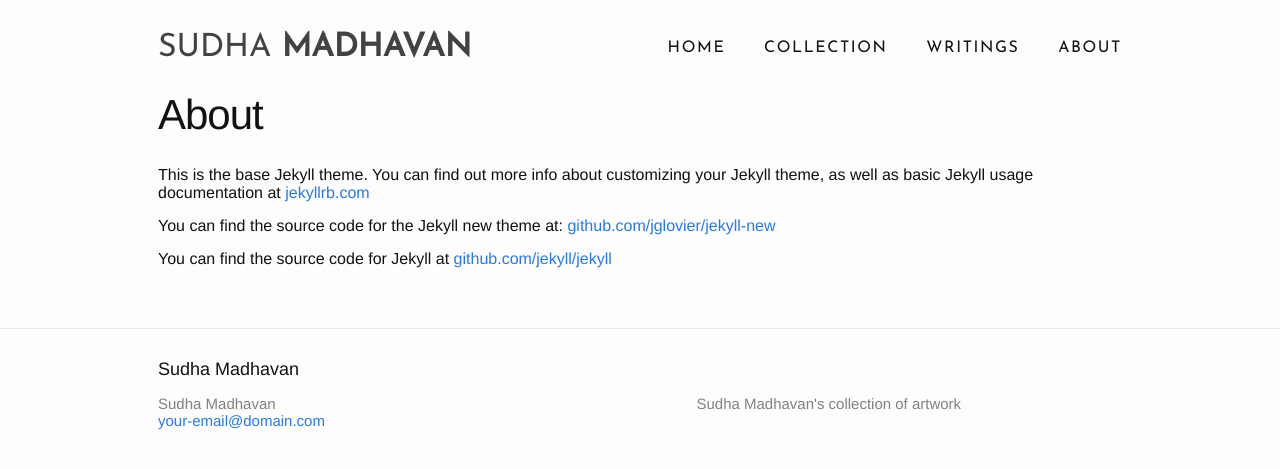
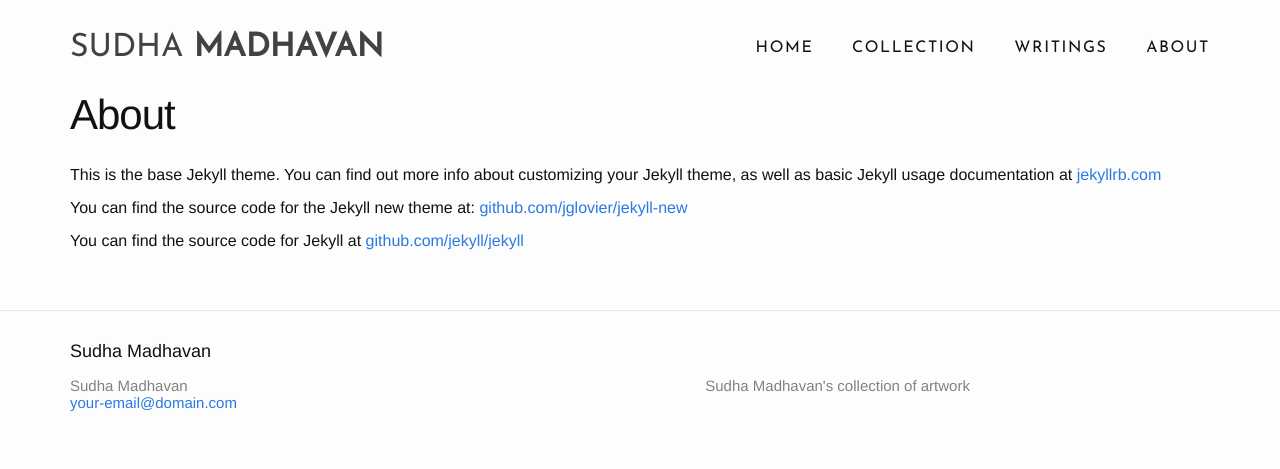
Before and after one commit to vasudhamadhavan/sudha, a Jekyll site: the page built from about.md, in a window 1280 px wide. Shown: the top 469 px of the page. Built offline with Jekyll 4.4.1, drawn with Linux system fonts in a browser that asks for light colours.

Commit message:
Increase wrapper max-width to 1200px for wide screens

```diff
--- a/_sass/_base.scss
+++ b/_sass/_base.scss
@@ -152,9 +152,10 @@ pre {
 /**
  * Wrapper
  */
+
 .wrapper {
-    max-width: -webkit-calc(1024px - (#{$spacing-unit} * 2));
-    max-width:         calc(1024px - (#{$spacing-unit} * 2));
+    max-width: -webkit-calc(1200px - (#{$spacing-unit} * 2));
+    max-width:         calc(1200px - (#{$spacing-unit} * 2));
     margin-right: auto;
     margin-left: auto;
     padding-right: $spacing-unit;
@@ -168,7 +169,6 @@ pre {
         padding-left: $spacing-unit / 2;
     }
 }
-
 
 
 /**
--- a/_sass/_home.scss
+++ b/_sass/_home.scss
@@ -13,6 +13,7 @@ body {
   .bg-image {
     position: absolute;
     top: 0;
+    left: 0;
     z-index: -99999;
   }
 }
```
